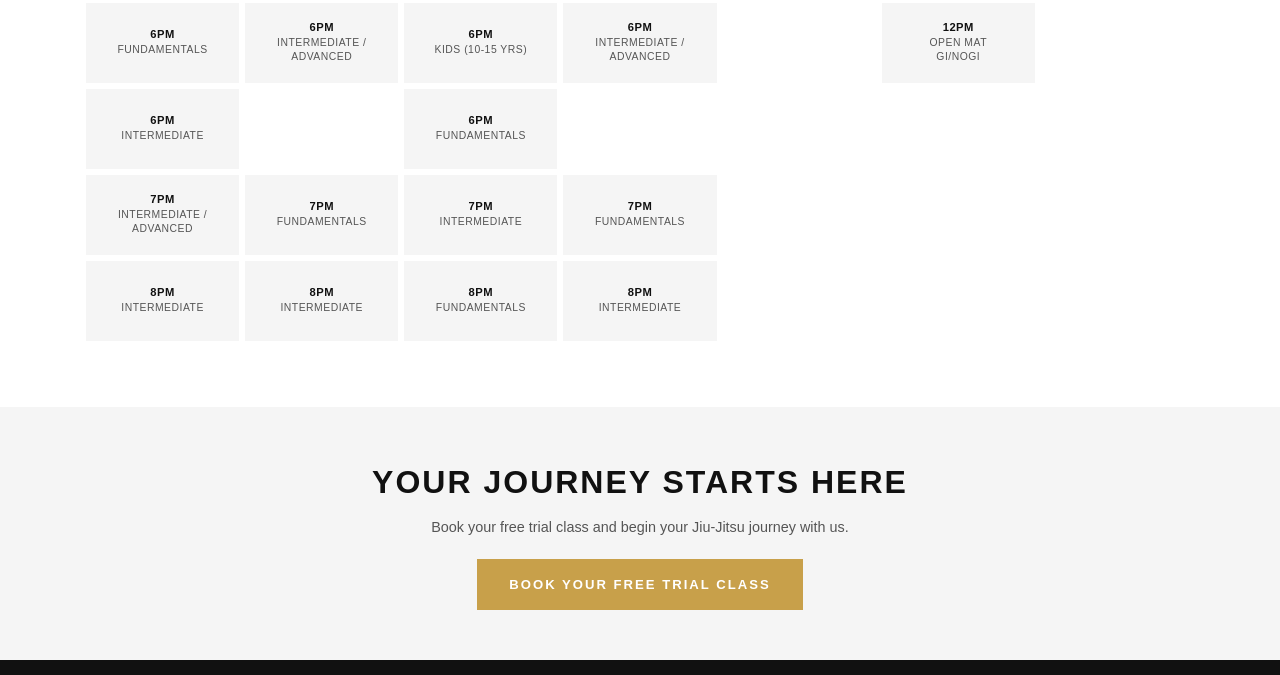
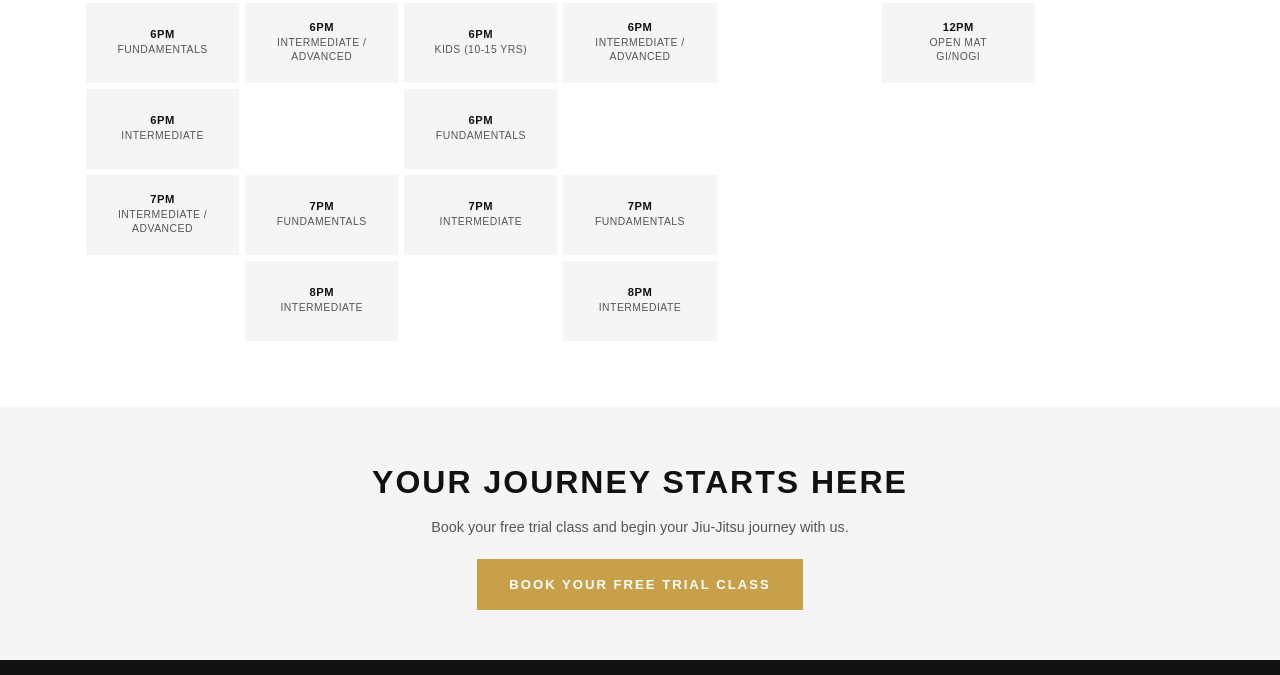
Before and after one commit to teamvasta/bernardofaria-academy, a plain HTML site: page schedule.html in a window 1280 px wide. Shown: the part 921-1596 px from the top of the page. Drawn offline with Linux system fonts and the light colour scheme; a web font is replaced by a local one.

Commit message:
Remove 8PM classes on Monday and Wednesday

```diff
--- a/schedule.html
+++ b/schedule.html
@@ -282,18 +282,12 @@ height="0" width="0" style="display:none;visibility:hidden"></iframe></noscript>
             </tr>
             <!-- Row 8: 8PM -->
             <tr>
+              <td class="empty"></td>
               <td>
                 <span class="time">8PM</span>
                 <span class="class-name">Intermediate</span>
               </td>
-              <td>
-                <span class="time">8PM</span>
-                <span class="class-name">Intermediate</span>
-              </td>
-              <td>
-                <span class="time">8PM</span>
-                <span class="class-name">Fundamentals</span>
-              </td>
+              <td class="empty"></td>
               <td>
                 <span class="time">8PM</span>
                 <span class="class-name">Intermediate</span>
```
